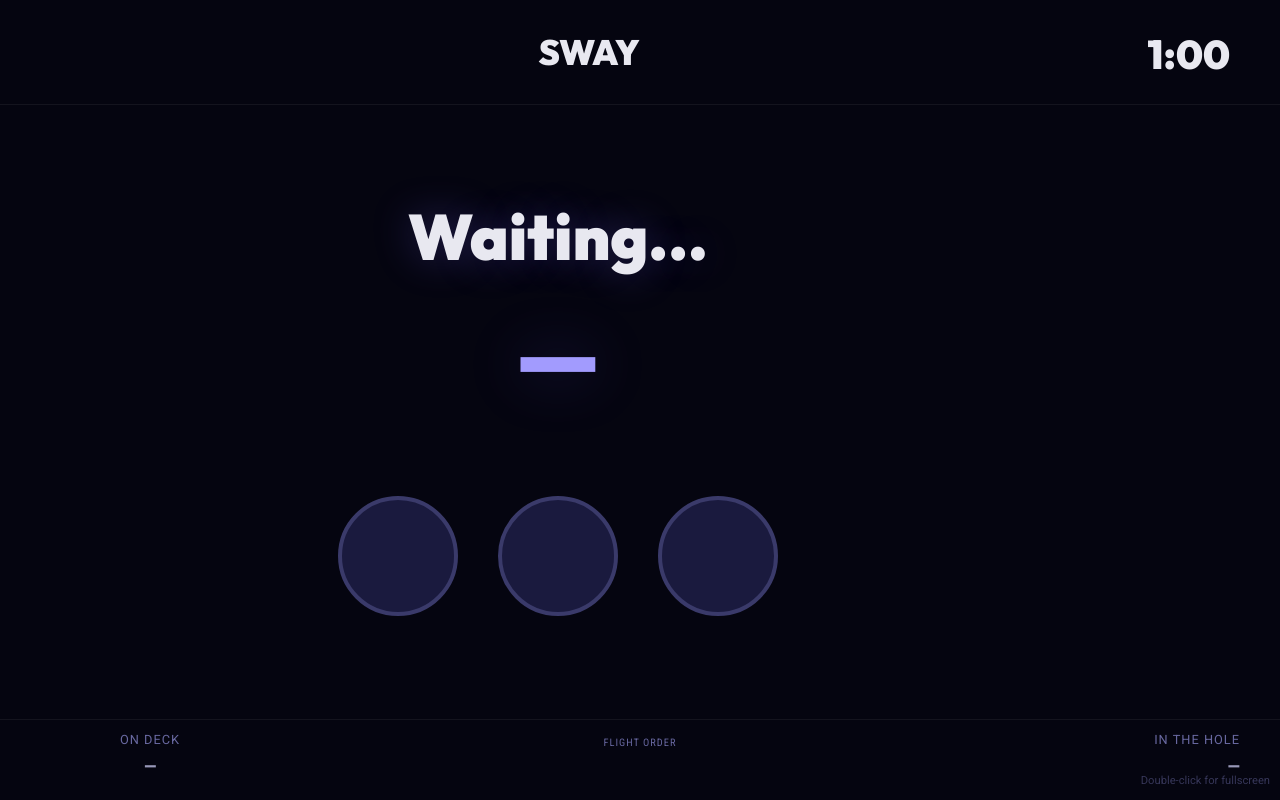
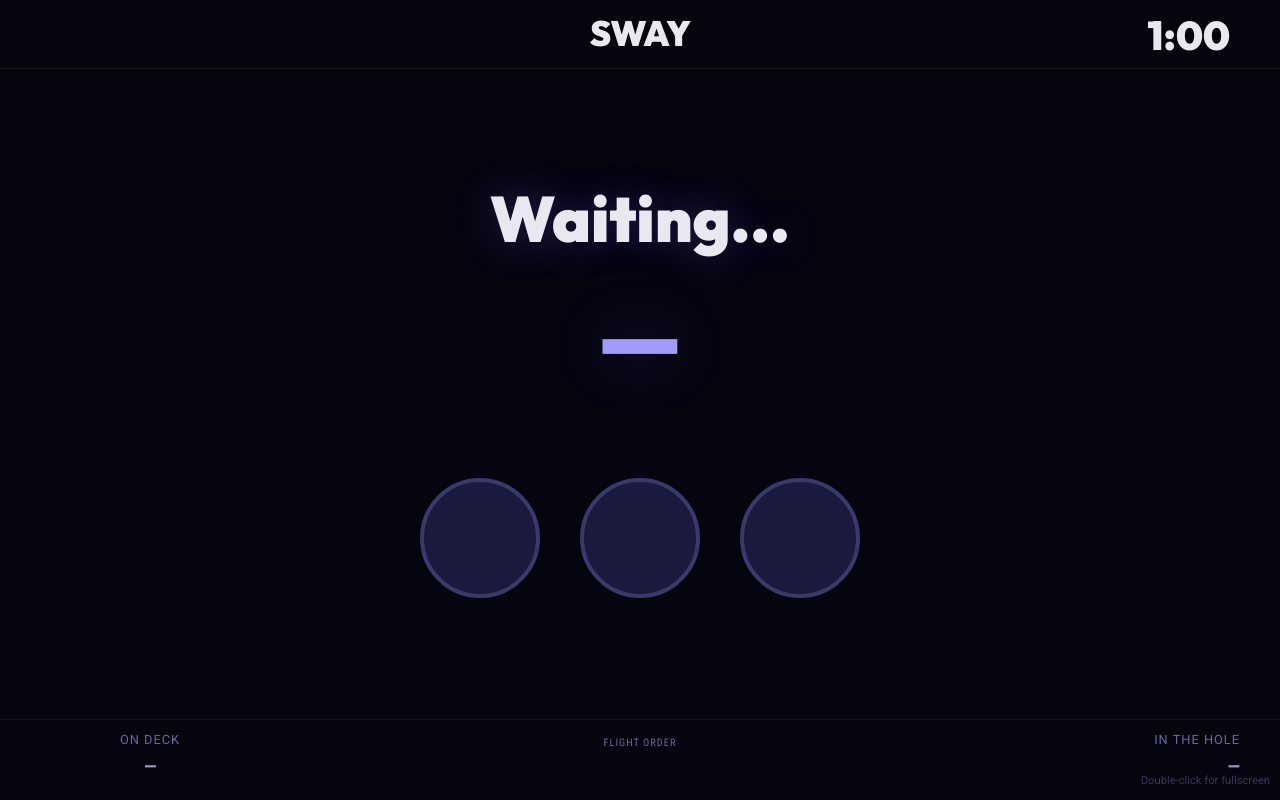
Before and after one commit to SkiLov3/sway, a website: page public/display.html in a window 1280 px wide. Drawn offline with Linux system fonts and the light colour scheme; no server answers.

Commit message:
style: unify display page alignment - centered title, body, and ref lights

```diff
--- a/public/display.html
+++ b/public/display.html
@@ -10,17 +10,17 @@
     body::before { display: none; }
     .display-fullscreen { display: flex; flex-direction: column; height: 100vh; background: #050510; }
 
-    /* ── Top bar: meet name + timer ── */
-    .display-top { display: grid; grid-template-columns: 1fr auto; align-items: center; padding: 14px 40px 10px; border-bottom: 1px solid rgba(255,255,255,0.06); }
+    /* ── Top bar: truly centered meet name with timer on right ── */
+    .display-top { position: relative; display: flex; align-items: center; justify-content: center; padding: 14px 40px 12px; border-bottom: 1px solid rgba(255,255,255,0.07); }
     .display-top-center { text-align: center; }
     .display-meet-name { font-family: 'Outfit'; font-weight: 900; font-size: 2.2rem; color: var(--text-primary); letter-spacing: -0.5px; line-height: 1.1; }
     .display-lift-info { color: var(--accent-secondary); font-family: 'Roboto Condensed'; font-size: 0.9rem; font-weight: 700; margin-top: 3px; text-transform: uppercase; letter-spacing: 1px; }
-    .display-timer-corner { font-family: 'Outfit'; font-weight: 900; font-size: 2.5rem; text-align: right; }
+    .display-timer-corner { position: absolute; right: 40px; font-family: 'Outfit'; font-weight: 900; font-size: 2.5rem; }
 
-    /* ── Main body: lifter + plates + ref lights ── */
-    .display-body { flex: 1; display: flex; flex-direction: row; align-items: center; padding: 0 40px; gap: 32px; min-height: 0; }
-    .display-body-left { flex: 1; display: flex; flex-direction: column; justify-content: center; }
-    .display-body-right { flex-shrink: 0; display: flex; flex-direction: column; align-items: center; gap: 16px; }
+    /* ── Main body: centered column layout ── */
+    .display-body { flex: 1; position: relative; display: flex; flex-direction: column; align-items: center; justify-content: center; padding: 0 40px; gap: 8px; min-height: 0; }
+    .display-body-left { display: flex; flex-direction: column; align-items: center; text-align: center; width: 100%; }
+    .display-body-right { position: absolute; right: 40px; top: 50%; transform: translateY(-50%); display: flex; flex-direction: column; align-items: center; gap: 16px; }
 
     /* ── Rack height badge ── */
     .rack-height-badge {
```
